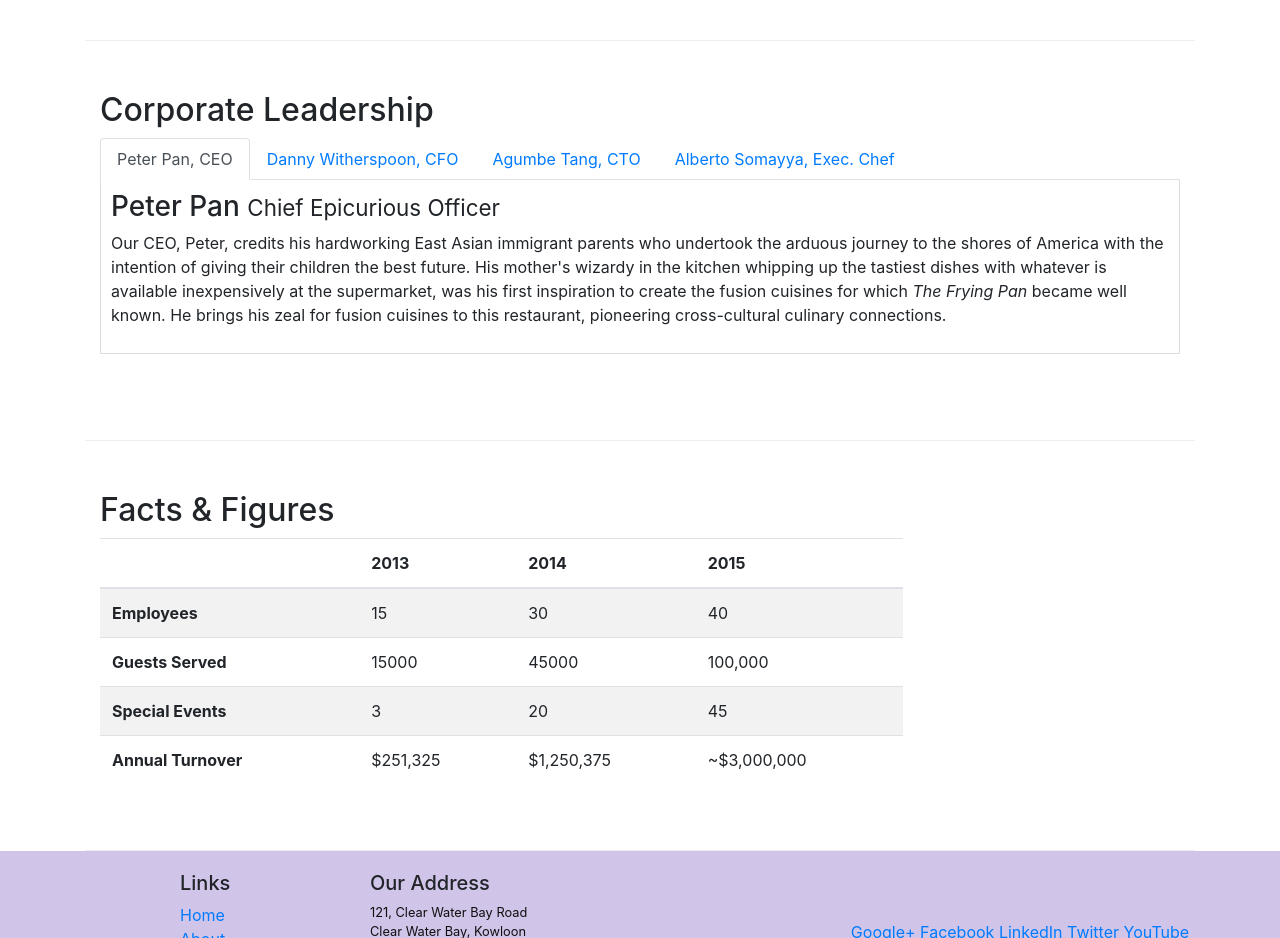
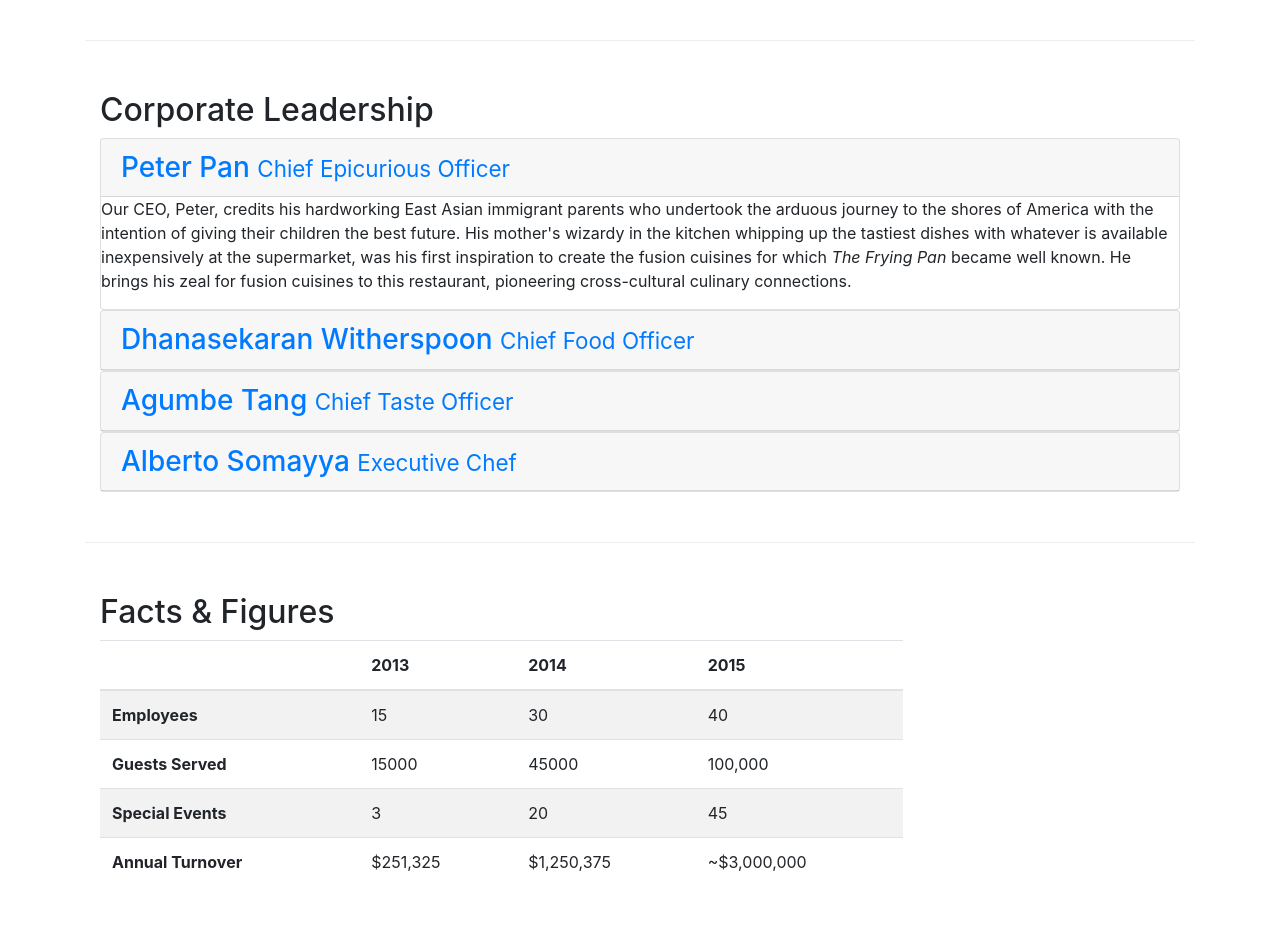
Before and after one commit to caidanliu/Bootstrap, a website: page aboutus.html in a window 1280 px wide. Shown: the part 820-1758 px from the top of the page. Drawn offline with nearby package versions, Linux system fonts and the light colour scheme.

Commit message:
accordion

```diff
--- a/aboutus.html
+++ b/aboutus.html
@@ -106,43 +106,76 @@
            <h2>Corporate Leadership</h2>
 
 
-              <ul class="nav nav-tabs">
-                    <li class="nav-item">
-                      <a class="nav-link active" href="#peter"
-                        role="tab" data-toggle="tab">Peter Pan, CEO</a>
-                    </li>
-                    <li class="nav-item">
-                      <a class="nav-link" href="#danny" role="tab"
-                        data-toggle="tab">Danny Witherspoon, CFO</a>
-                    </li>
-                    <li class="nav-item">
-                      <a class="nav-link" href="#agumbe"role="tab"
-                        data-toggle="tab">Agumbe Tang, CTO</a>
-                    </li>
-                    <li class="nav-item">
-                      <a class="nav-link" href="#alberto" role="tab"
-                        data-toggle="tab">Alberto Somayya, Exec. Chef</a>
-                    </li>
-                </ul>
 
 
-            <div class="tab-content">
-                <div role="tabpanel" class="tab-pane fade show active" id="peter">
-                <h3>Peter Pan <small>Chief Epicurious Officer</small></h3>
-                <p class="hidden-xs-down">Our CEO, Peter, credits his hardworking East Asian immigrant parents who undertook the arduous journey to the shores of America with the intention of giving their children the best future. His mother's wizardy in the kitchen whipping up the tastiest dishes with whatever is available inexpensively at the supermarket, was his first inspiration to create the fusion cuisines for which <em>The Frying Pan</em> became well known. He brings his zeal for fusion cuisines to this restaurant, pioneering cross-cultural culinary connections.</p>
+
+            <div id="accordion" role="tablist">
+            <div class="card">
+                        <div class="card-header" role="tab" id="peterhead">
+                        <h3 class="mb-0">
+                            <a data-toggle="collapse" data-parent="#accordion" href="#peter">
+                            Peter Pan <small>Chief Epicurious Officer</small>
+                            </a>
+                        </h3>
+                     </div>
+                   <div role="tabpanel" class="collapse show" id="peter">
+                        <div class="card-block">
+                        <p class="hidden-xs-down">Our CEO, Peter, credits his hardworking East Asian immigrant parents who undertook the arduous journey to the shores of America with the intention of giving their children the best future. His mother's wizardy in the kitchen whipping up the tastiest dishes with whatever is available inexpensively at the supermarket, was his first inspiration to create the fusion cuisines for which <em>The Frying Pan</em> became well known. He brings his zeal for fusion cuisines to this restaurant, pioneering cross-cultural culinary connections.</p>
+                        </div>
+                    </div>
+                    </div>
+
+
+
+            <div class="card">
+                <div role="tab" class="card-header" id="dannyhead">
+                <h3 class="mb-0"><a class="collapsed" data-toggle="collapse" data-parent="#accordion" href="#danny">Dhanasekaran Witherspoon <small>Chief Food Officer</small></a></h3>
                 </div>
-                <div role="tabpanel" class="tab-pane fade" id="danny">
-                <h3>Dhanasekaran Witherspoon <small>Chief Food Officer</small></h3>
+                 <div role="tabpanel" class="collapse" id="danny">
+                 <div class="card-block">
                 <p class="hidden-xs-down">Our CFO, Danny, as he is affectionately referred to by his colleagues, comes from a long established family tradition in farming and produce. His experiences growing up on a farm in the Australian outback gave him great appreciation for varieties of food sources. As he puts it in his own words, <em>Everything that runs, wins, and everything that stays, pays!</em></p>
                 </div>
-                <div role="tabpanel" class="tab-pane fade" id="agumbe">
-                <h3>Agumbe Tang <small>Chief Taste Officer</small></h3>
-                <p class="hidden-xs-down">Blessed with the most discerning gustatory sense, Agumbe, our CTO, personally ensures that every dish that we serve meets his exacting tastes. Our chefs dread the tongue lashing that ensues if their dish does not meet his exacting standards. He lives by his motto, <em>You click only if you survive my lick.</em></p>
-                </div>
-                <div role="tabpanel" class="tab-pane fade" id="alberto">
-                <h3>Alberto Somayya <small>Executive Chef</small></h3>
-                <p class="hidden-xs-down">Award winning three-star Michelin chef with wide International experience having worked closely with whos-who in the culinary world, he specializes in creating mouthwatering Indo-Italian fusion experiences. He says, <em>Put together the cuisines from the two craziest cultures, and you get a winning hit! Amma Mia!</em></p>
-                </div>
+            </div>
+            </div>
+
+
+             <div class="card">
+                        <div class="card-header" role="tab" id="agumbehead">
+                        <h3 class="mb-0">
+                            <a class="collapsed" data-toggle="collapse" data-parent="#accordion" href="#agumbe">
+                            Agumbe Tang <small>Chief Taste Officer</small>
+                            </a>
+                        </h3>
+                    </div>
+                    <div role="tabpanel" class="collapse" id="agumbe">
+                        <div class="card-block">
+                        <p class="hidden-xs-down">Blessed with the most discerning gustatory sense, Agumbe, our CTO, personally ensures that every dish that we serve meets his exacting tastes. Our chefs dread the tongue lashing that ensues if their dish does not meet his exacting standards. He lives by his motto, <em>You click only if you survive my lick.</em></p>
+                        </div>
+                    </div>
+                    </div>
+
+
+
+
+                    <div class="card">
+                        <div class="card-header" role="tab" id="albertohead">
+                        <h3 class="mb-0">
+                            <a class="collapsed" data-toggle="collapse" data-parent="#accordion" href="#alberto">
+                            Alberto Somayya <small>Executive Chef</small>
+                            </a>
+                        </h3>
+                    </div>
+                    <div role="tabpanel" class="collapse" id="alberto">
+                        <div class="card-block">
+                        <p class="hidden-xs-down">Award winning three-star Michelin chef with wide International experience having worked closely with whos-who in the culinary world, he specializes in creating mouthwatering Indo-Italian fusion experiences. He says, <em>Put together the cuisines from the two craziest cultures, and you get a winning hit! Amma Mia!</em></p>
+
+                        </div>
+                    </div>
+                    </div>
+
+
+
+
             </div>
        </div>
     </div>
```
